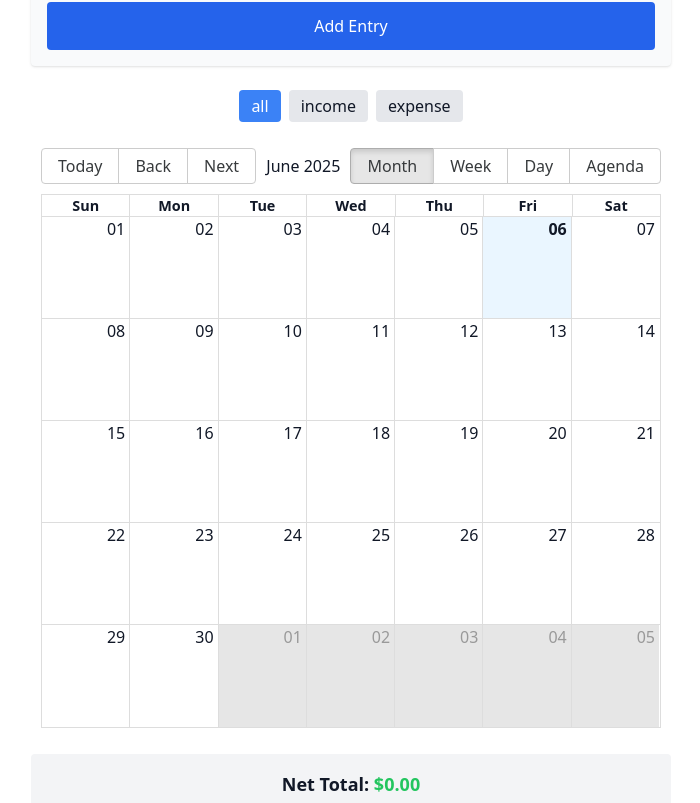
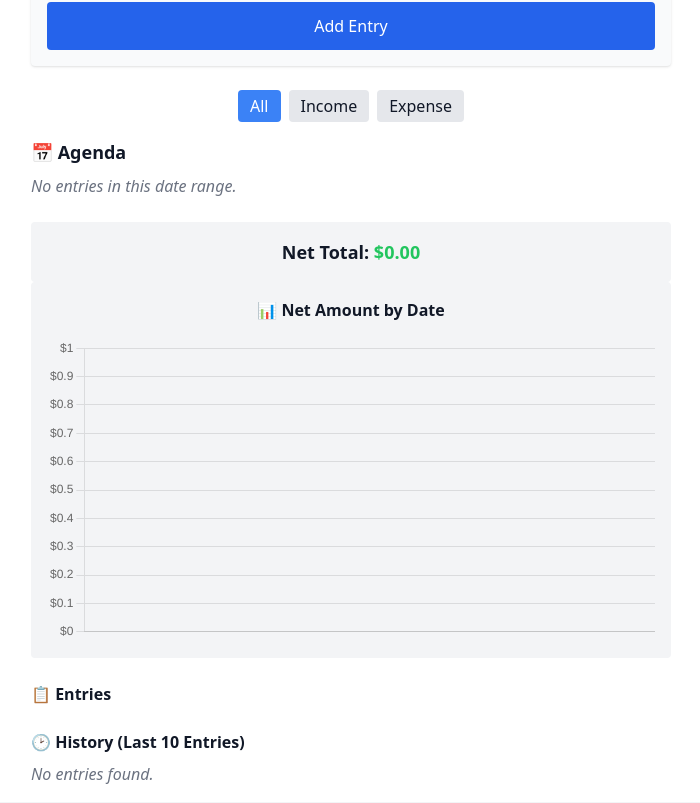
Before and after one commit to Miked0331/money-tracker, a React (Vite) app: page / in a window 1280 px wide. Shown: the part 557-1360 px from the top of the page, without its empty margins (289-989 px from the left). Built offline with nearby package versions, Linux system fonts and the light colour scheme.

Commit message:
animaitons

```diff
--- a/src/App.jsx
+++ b/src/App.jsx
@@ -4,7 +4,7 @@ import Chart from "./components/Chart";
 import History from "./components/History";
 import { isWithinInterval, startOfDay } from "date-fns";
 
-// Date parsing
+// Date parsing helper
 function parseLocalDate(dateString) {
   const [year, month, day] = dateString.split("-").map(Number);
   return new Date(year, month - 1, day);
@@ -22,20 +22,23 @@ function App() {
   const [saveTemplate, setSaveTemplate] = useState(false);
   const [darkMode, setDarkMode] = useState(false);
 
-  // Voice input
+  // Voice input states
   const [listening, setListening] = useState(false);
   const [transcript, setTranscript] = useState("");
   const [error, setError] = useState(null);
   const recognitionRef = useRef(null);
 
-  // Load from localStorage
+  // Load entries, templates, and dark mode from localStorage on mount
   useEffect(() => {
-    const saved = localStorage.getItem("entries");
+    const savedEntries = localStorage.getItem("entries");
     const savedTemplates = localStorage.getItem("templates");
-    if (saved) setEntries(JSON.parse(saved));
+    const savedDarkMode = localStorage.getItem("darkMode");
+    if (savedEntries) setEntries(JSON.parse(savedEntries));
     if (savedTemplates) setTemplates(JSON.parse(savedTemplates));
+    if (savedDarkMode) setDarkMode(savedDarkMode === "true");
   }, []);
 
+  // Save entries and templates when they change
   useEffect(() => {
     localStorage.setItem("entries", JSON.stringify(entries));
   }, [entries]);
@@ -44,6 +47,12 @@ function App() {
     localStorage.setItem("templates", JSON.stringify(templates));
   }, [templates]);
 
+  // Save dark mode preference
+  useEffect(() => {
+    localStorage.setItem("darkMode", darkMode);
+  }, [darkMode]);
+
+  // Setup SpeechRecognition API
   useEffect(() => {
     const SpeechRecognition = window.SpeechRecognition || window.webkitSpeechRecognition;
     if (!SpeechRecognition) {
@@ -74,19 +83,28 @@ function App() {
     };
 
     recognition.onend = () => setListening(false);
+
     recognitionRef.current = recognition;
   }, []);
 
   const toggleListening = () => {
-    if (recognitionRef.current) {
+    if (!recognitionRef.current) return;
     listening ? recognitionRef.current.stop() : recognitionRef.current.start();
-    }
   };
 
+  // Voice input parser and entry adder
   const handleVoiceInput = (text) => {
     const lower = text.toLowerCase().trim();
-    const incomeP = [/made (\d+\.?\d*) ?(?:dollars?)?(?: for| from)? (.+)?/, /earned (\d+\.?\d*) ?(?:dollars?)? ?(.+)?/];
-    const expenseP = [/spent (\d+\.?\d*) ?(?:dollars?)?(?: on)? (.+)?/, /paid (\d+\.?\d*) ?(?:dollars?)? ?(.+)?/];
+    const incomeP = [
+      /made (\d+\.?\d*) ?(?:dollars?)?(?: for| from)? (.+)?/,
+      /earned (\d+\.?\d*) ?(?:dollars?)? ?(.+)?/,
+      /income (\d+\.?\d*) ?(?:dollars?)? ?(.+)?/
+    ];
+    const expenseP = [
+      /spent (\d+\.?\d*) ?(?:dollars?)?(?: on)? (.+)?/,
+      /paid (\d+\.?\d*) ?(?:dollars?)? ?(.+)?/,
+      /expense (\d+\.?\d*) ?(?:dollars?)? ?(.+)?/
+    ];
 
     let type = null, amount = null, description = null;
 
@@ -94,7 +112,7 @@ function App() {
       const match = lower.match(p);
       if (match) {
         amount = parseFloat(match[1]);
-        description = match[2]?.trim() || "income";
+        description = match[2]?.trim() || "Income";
         type = "income";
         break;
       }
@@ -105,7 +123,7 @@ function App() {
         const match = lower.match(p);
         if (match) {
           amount = parseFloat(match[1]);
-          description = match[2]?.trim() || "expense";
+          description = match[2]?.trim() || "Expense";
           type = "expense";
           break;
         }
@@ -115,25 +133,35 @@ function App() {
     if (!type && /\d+/.test(lower)) {
       const amt = lower.match(/(\d+(\.\d+)?)/)[0];
       amount = parseFloat(amt);
-      description = lower.replace(amt, "").replace(/(made|earned|spent|paid|dollars?)/g, "").trim() || "entry";
+      description = lower.replace(amt, "").replace(/(made|earned|spent|paid|dollars?)/g, "").trim();
+      if (!description) description = "Entry";
       type = lower.includes("spent") || lower.includes("paid") ? "expense" : "income";
     }
 
     if (type && amount && description) {
       const today = new Date();
       today.setHours(12);
-      setEntries([...entries, {
+
+      // Use functional update to avoid stale closure
+      setEntries((prev) => [
+        ...prev,
+        {
           id: Date.now(),
           description,
           amount,
           date: today.toISOString().split("T")[0],
           type
-      }]);
+        }
+      ]);
+
+      setError(null);
+      setTranscript(""); // Clear transcript after adding entry
     } else {
-      setError("Could not understand voice input.");
+      setError("Could not understand voice input. Please try again.");
     }
   };
 
+  // Manual form entry handler
   const handleAddEntry = (e) => {
     e.preventDefault();
     if (!description || !amount || !date) return;
@@ -147,7 +175,7 @@ function App() {
       date: localDate.toISOString().split("T")[0],
       type,
     };
-    setEntries([...entries, newEntry]);
+    setEntries((prev) => [...prev, newEntry]);
 
     if (saveTemplate) {
       const exists = templates.some(
@@ -157,7 +185,7 @@ function App() {
           t.type === type
       );
       if (!exists) {
-        setTemplates([...templates, { description, amount: parseFloat(amount), type }]);
+        setTemplates((prev) => [...prev, { description, amount: parseFloat(amount), type }]);
       }
     }
 
@@ -172,10 +200,13 @@ function App() {
     const today = new Date();
     today.setHours(12);
     const isoDate = today.toISOString().split("T")[0];
-    setEntries([...entries, { ...template, id: Date.now(), date: isoDate }]);
+    setEntries((prev) => [...prev, { ...template, id: Date.now(), date: isoDate }]);
   };
 
-  const handleRemove = (id) => setEntries(entries.filter((entry) => entry.id !== id));
+  const handleRemove = (id) => {
+    setEntries((prev) => prev.filter((entry) => entry.id !== id));
+  };
+
   const handleRangeChange = (range) => {
     if (Array.isArray(range)) setDateRange([range[0], range[range.length - 1]]);
     else if (range.start && range.end) setDateRange([range.start, range.end]);
@@ -237,6 +268,8 @@ function App() {
               placeholder="Amount"
               value={amount}
               onChange={(e) => setAmount(e.target.value)}
+              min="0"
+              step="0.01"
             />
             <input
               className="w-full p-3 rounded border dark:border-gray-600 bg-white dark:bg-gray-700 text-black dark:text-white"
@@ -291,7 +324,7 @@ function App() {
                   filter === t ? "bg-blue-500 text-white" : "bg-gray-200 dark:bg-gray-700"
                 }`}
               >
-                {t}
+                {t.charAt(0).toUpperCase() + t.slice(1)}
               </button>
             ))}
           </div>
@@ -315,7 +348,7 @@ function App() {
               {filteredEntries.map((entry) => (
                 <li
                   key={entry.id}
-                  className={`p-3 rounded shadow-sm flex justify-between items-center ${
+                  className={`p-3 rounded shadow-sm flex justify-between items-center transition-transform hover:scale-[1.01] ${
                     entry.type === "expense" ? "bg-red-100 dark:bg-red-800" : "bg-green-100 dark:bg-green-800"
                   }`}
                 >
--- a/src/components/AgendaCalendar.jsx
+++ b/src/components/AgendaCalendar.jsx
@@ -1,61 +1,49 @@
 import React from "react";
-import { Calendar, Views, dateFnsLocalizer } from "react-big-calendar";
-import { format, parse, startOfWeek, getDay } from "date-fns";
-import enUS from "date-fns/locale/en-US";
-import "react-big-calendar/lib/css/react-big-calendar.css";
+import { format, parseISO } from "date-fns";
 
-const locales = {
-  "en-US": enUS,
-};
+export default function AgendaCalendar({ entries, onRangeChange, onRemove }) {
+  // Group entries by date for agenda style
+  const grouped = entries.reduce((acc, entry) => {
+    acc[entry.date] = acc[entry.date] || [];
+    acc[entry.date].push(entry);
+    return acc;
+  }, {});
 
-const localizer = dateFnsLocalizer({
-  format,
-  parse,
-  startOfWeek,
-  getDay,
-  locales,
-});
-
-const AgendaCalendar = ({ entries, onRangeChange }) => {
-  // Adjust entry dates to force time to noon, which avoids timezone offsets
-  const events = entries.map((entry) => {
-    const [year, month, day] = entry.date.split("-").map(Number);
-    const correctedDate = new Date(year, month - 1, day, 12); // set time to noon
-
-    return {
-      title: `${entry.description} - $${entry.amount.toFixed(2)}`,
-      start: correctedDate,
-      end: correctedDate,
-      allDay: true,
-      resource: entry.type,
-    };
-  });
+  // Sort dates descending
+  const sortedDates = Object.keys(grouped).sort((a, b) => (a < b ? 1 : -1));
 
   return (
-    <div style={{ height: 600 }}>
-      <Calendar
-        localizer={localizer}
-        events={events}
-        startAccessor="start"
-        endAccessor="end"
-        views={[Views.MONTH, Views.WEEK, Views.DAY, Views.AGENDA]}
-        defaultView={Views.MONTH}
-        style={{
-          backgroundColor: "#fff",
-          padding: "10px",
-          borderRadius: "8px",
-        }}
-        onRangeChange={onRangeChange}
-        eventPropGetter={(event) => ({
-          style: {
-            backgroundColor:
-              event.resource === "expense" ? "#fecaca" : "#bbf7d0",
-            color: "#000",
-          },
-        })}
-      />
+    <div className="mb-6">
+      <h2 className="text-lg font-semibold mb-2">📅 Agenda</h2>
+      {sortedDates.length === 0 && (
+        <p className="text-gray-500 dark:text-gray-400 italic">No entries in this date range.</p>
+      )}
+      {sortedDates.map((date) => (
+        <div key={date} className="mb-4 border-b border-gray-300 dark:border-gray-700 pb-2">
+          <h3 className="font-semibold mb-1">{format(parseISO(date), "eeee, MMMM d, yyyy")}</h3>
+          <ul className="space-y-1">
+            {grouped[date].map((entry) => (
+              <li
+                key={entry.id}
+                className={`flex justify-between items-center p-2 rounded ${
+                  entry.type === "expense" ? "bg-red-100 dark:bg-red-700" : "bg-green-100 dark:bg-green-700"
+                }`}
+              >
+                <div>
+                  <p className="font-medium">{entry.description}</p>
+                  <p className="text-sm">${entry.amount.toFixed(2)}</p>
+                </div>
+                <button
+                  onClick={() => onRemove(entry.id)}
+                  className="text-sm bg-red-500 text-white px-2 py-1 rounded hover:bg-red-600"
+                >
+                  Remove
+                </button>
+              </li>
+            ))}
+          </ul>
+        </div>
+      ))}
     </div>
   );
-};
-
-export default AgendaCalendar;
+}
--- a/src/components/Chart.jsx
+++ b/src/components/Chart.jsx
@@ -1,48 +1,45 @@
 import React from "react";
 import { Bar } from "react-chartjs-2";
+import { format, parseISO } from "date-fns";
 import {
   Chart as ChartJS,
   BarElement,
   CategoryScale,
   LinearScale,
+  Tooltip,
   Legend,
-  Tooltip,
 } from "chart.js";
 
-ChartJS.register(BarElement, CategoryScale, LinearScale, Legend, Tooltip);
+ChartJS.register(BarElement, CategoryScale, LinearScale, Tooltip, Legend);
 
-const Chart = ({ entries }) => {
-  const incomeTotal = entries
-    .filter((e) => e.type === "income")
-    .reduce((sum, e) => sum + e.amount, 0);
-  const expenseTotal = entries
-    .filter((e) => e.type === "expense")
-    .reduce((sum, e) => sum + e.amount, 0);
+export default function Chart({ entries }) {
+  // Aggregate amounts per date (net: income - expense)
+  const amountsByDate = {};
 
-  const net = incomeTotal - expenseTotal;
+  entries.forEach(({ date, amount, type }) => {
+    if (!amountsByDate[date]) amountsByDate[date] = 0;
+    amountsByDate[date] += type === "expense" ? -amount : amount;
+  });
 
+  const sortedDates = Object.keys(amountsByDate).sort();
   const data = {
-    labels: ["Income", "Expenses", "Net Total"],
+    labels: sortedDates.map((d) => format(parseISO(d), "MMM d")),
     datasets: [
       {
-        label: "Amount",
-        data: [incomeTotal, expenseTotal, net],
-        backgroundColor: ["#22c55e", "#ef4444", net >= 0 ? "#3b82f6" : "#f97316"],
+        label: "Net Amount",
+        data: sortedDates.map((d) => amountsByDate[d].toFixed(2)),
+        backgroundColor: sortedDates.map((d) =>
+          amountsByDate[d] < 0 ? "rgba(220, 38, 38, 0.7)" : "rgba(34, 197, 94, 0.7)"
+        ),
+        borderRadius: 4,
+        borderSkipped: false,
       },
     ],
   };
 
   const options = {
     responsive: true,
-    plugins: {
-      legend: { display: false },
-      tooltip: {
-        callbacks: {
-          label: (context) =>
-            `$${parseFloat(context.raw).toFixed(2)}`,
-        },
-      },
-    },
+    plugins: { legend: { display: false } },
     scales: {
       y: {
         beginAtZero: true,
@@ -53,7 +50,10 @@ const Chart = ({ entries }) => {
     },
   };
 
-  return <Bar data={data} options={options} />;
-};
-
-export default Chart;
+  return (
+    <div className="mb-6 p-4 bg-gray-100 dark:bg-gray-800 rounded">
+      <h2 className="font-semibold mb-4 text-center">📊 Net Amount by Date</h2>
+      <Bar data={data} options={options} />
+    </div>
+  );
+}
--- a/src/components/History.jsx
+++ b/src/components/History.jsx
@@ -1,41 +1,33 @@
 import React from "react";
-import { parseISO, format } from "date-fns";
 
 export default function History({ entries }) {
-  // Sort entries by date descending (most recent first)
-  const sortedEntries = [...entries].sort((a, b) => {
-    return new Date(b.date) - new Date(a.date);
-  });
-
   return (
-    <div className="mt-8 max-w-md mx-auto p-4 border rounded bg-white shadow">
-      <h2 className="text-xl font-semibold mb-4">History</h2>
-      {sortedEntries.length === 0 ? (
-        <p className="text-gray-500">No entries to display.</p>
+    <div className="mt-6">
+      <h2 className="font-semibold mb-2">🕑 History (Last 10 Entries)</h2>
+      {entries.length === 0 ? (
+        <p className="text-gray-500 dark:text-gray-400 italic">No entries found.</p>
       ) : (
-        <ul className="space-y-2 max-h-64 overflow-y-auto">
-          {sortedEntries.map(({ id, description, amount, date, type }) => (
-            <li
-              key={id}
-              className={`flex justify-between p-2 rounded ${
-                type === "expense" ? "bg-red-100" : "bg-green-100"
-              }`}
-            >
-              <div>
-                <p className="font-medium">{description}</p>
-                <p className="text-sm text-gray-600">
-                  {format(parseISO(date), "MMM dd, yyyy")}
-                </p>
-              </div>
-              <div
-                className={`font-semibold ${
-                  type === "expense" ? "text-red-600" : "text-green-600"
+        <ul className="space-y-2 max-h-60 overflow-y-auto">
+          {entries
+            .slice()
+            .reverse()
+            .slice(0, 10)
+            .map((entry) => (
+              <li
+                key={entry.id}
+                className={`p-2 rounded flex justify-between items-center ${
+                  entry.type === "expense" ? "bg-red-100 dark:bg-red-700" : "bg-green-100 dark:bg-green-700"
                 }`}
               >
-                ${amount.toFixed(2)}
-              </div>
-            </li>
-          ))}
+                <div>
+                  <p className="font-medium">{entry.description}</p>
+                  <p className="text-sm">{entry.date}</p>
+                </div>
+                <span className="font-semibold">
+                  {entry.type === "expense" ? "-" : "+"}${entry.amount.toFixed(2)}
+                </span>
+              </li>
+            ))}
         </ul>
       )}
     </div>
```
Lines whose indentation alone changed are shown as unchanged.
